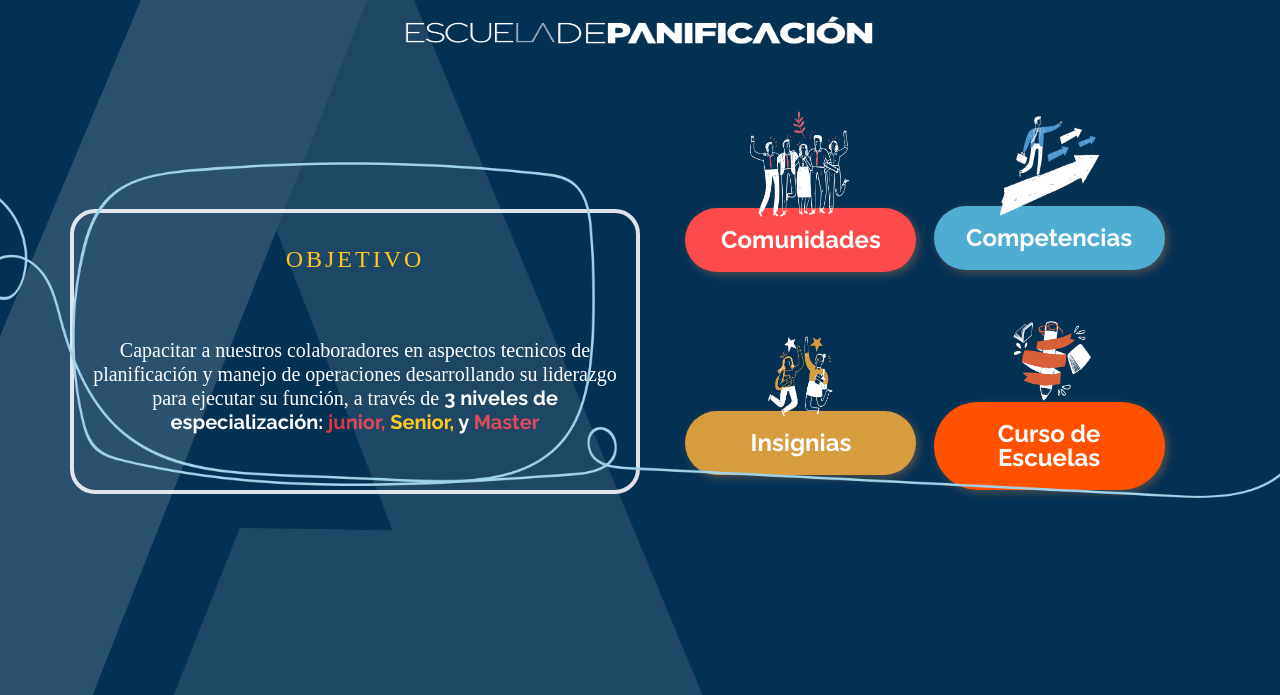
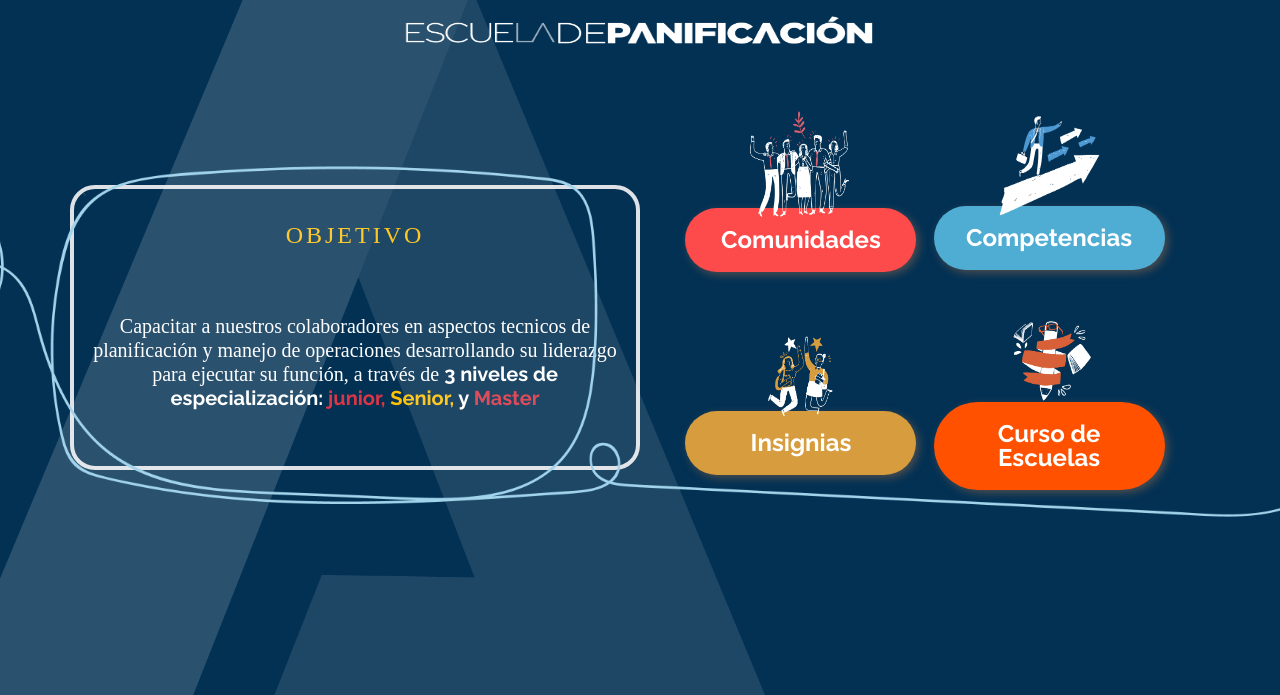
Before and after one commit to OneBitSecure/BimboDisen, a plain HTML site: page index.html in a window 1280 px wide. Shown: the part 105-800 px from the top of the page. Drawn offline with nearby package versions, Linux system fonts and the light colour scheme; files whose address does not match are found by name; a web font is replaced by a local one.

Commit message:
Diseño web 3

```diff
--- a/bimbodiseño.css
+++ b/bimbodiseño.css
@@ -701,7 +701,7 @@
     padding-top: 60px;
     font-family: "Raleway";
     text-align: center;
-
+    background-attachment:inherit;
 
  }
 
@@ -724,11 +724,11 @@
 
   object-fit: cover;
   position: fixed;
-  height: 480px;
-  width: 110%;
+  height: 580px;
+  width: 115%;
   background-position: center;
-  margin-left: -200px;
-  margin-top: 3%;
+  margin-left: -230px;
+  margin-top: 0%;
   background-attachment:inherit;
 
 }
@@ -738,14 +738,14 @@
 
   background-size: contain;
   background-repeat: no-repeat;
-
+  background-attachment:inherit;
   object-fit: cover;
   position: fixed;
   height: 120%;
   width: 122%;
   background-position: center;
   margin-left: -505px;
-  margin-top: -2%;
+  margin-top: -5%;
 }
 
  .competencias h1 {
--- a/index.html
+++ b/index.html
@@ -17,7 +17,7 @@
             </div>
           </nav>
 
-          <div class="imagenA"></div>
+
 
           <div style="justify-content: center; display: flex; flex-wrap: nowrap; flex-wrap: wrap;align-items: center;flex-direction: column;">
             <img src="./assets/img/PNG/graphic_GB Craft Academy.png" class="img-fluid" style="width: 20vw; height: 30px;">
@@ -27,7 +27,7 @@
         </div>
 
         <div class="container py-0 mb-3">
-
+            <div class="imagenA"></div>
             <div class="imgfondoCompetencias"></div>
         <div class="row align-items-center py-2">
         <div class="col-lg-6 border border-4" style="border-radius: 25px;">
@@ -65,7 +65,7 @@
                 <strong>Curso de Escuelas</strong>
             </div></a>
             </div>
-       <br /><br /><br />
+     <br>
     </div>
     </div>
 </div>
```
